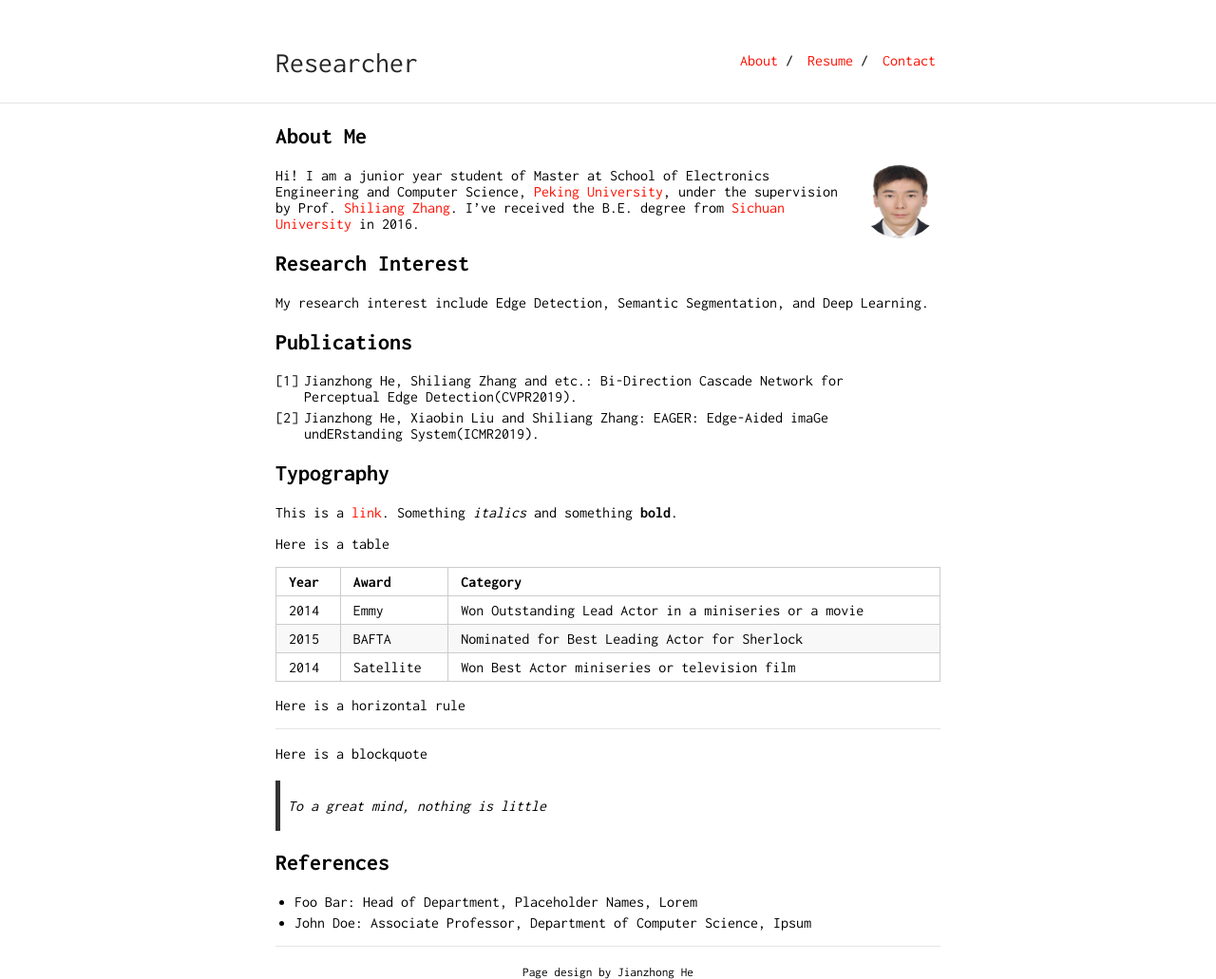
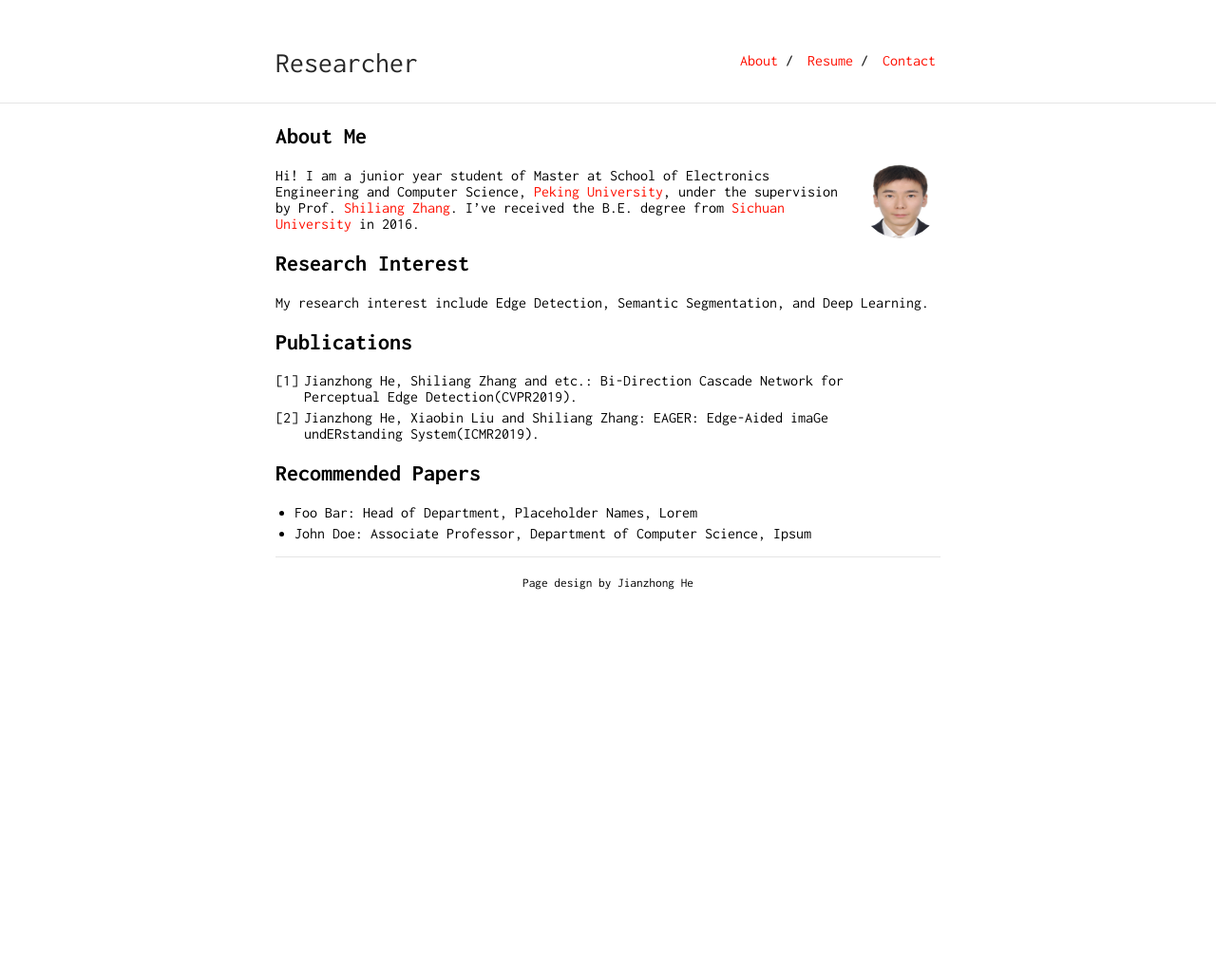
Before and after one commit to pkuCactus/pkuCactus2.github.io, a Jekyll site: the page built from index.md, in a window 1280 px wide. Shown: the whole page at 95% size. Built offline with Jekyll 4.4.1, drawn with Linux system fonts in a browser that asks for light colours; our own code applies the rules of GitHub Pages for plain Markdown files; after the commit the page ends 900 px from its top, so only the background shows below that.

Commit message:
update index

```diff
--- a/index.md
+++ b/index.md
@@ -18,7 +18,7 @@ My research interest include Edge Detection, Semantic Segmentation, and Deep Lea
 1. Jianzhong He, Shiliang Zhang and etc.: Bi-Direction Cascade Network for Perceptual Edge Detection(CVPR2019).
 2. Jianzhong He, Xiaobin Liu and Shiliang Zhang: EAGER: Edge-Aided imaGe undERstanding System(ICMR2019).
 
-## Typography
+<!-- ## Typography
 
 This is a [link](http://google.com). Something *italics* and something **bold**.
 
@@ -36,9 +36,10 @@ Here is a horizontal rule
 
 Here is a blockquote
 
-> To a great mind, nothing is little
+> To a great mind, nothing is little -->
 
-## References
+<!-- ## References -->
+## Recommended Papers
 
 * Foo Bar: Head of Department, Placeholder Names, Lorem
 * John Doe: Associate Professor, Department of Computer Science, Ipsum
```
